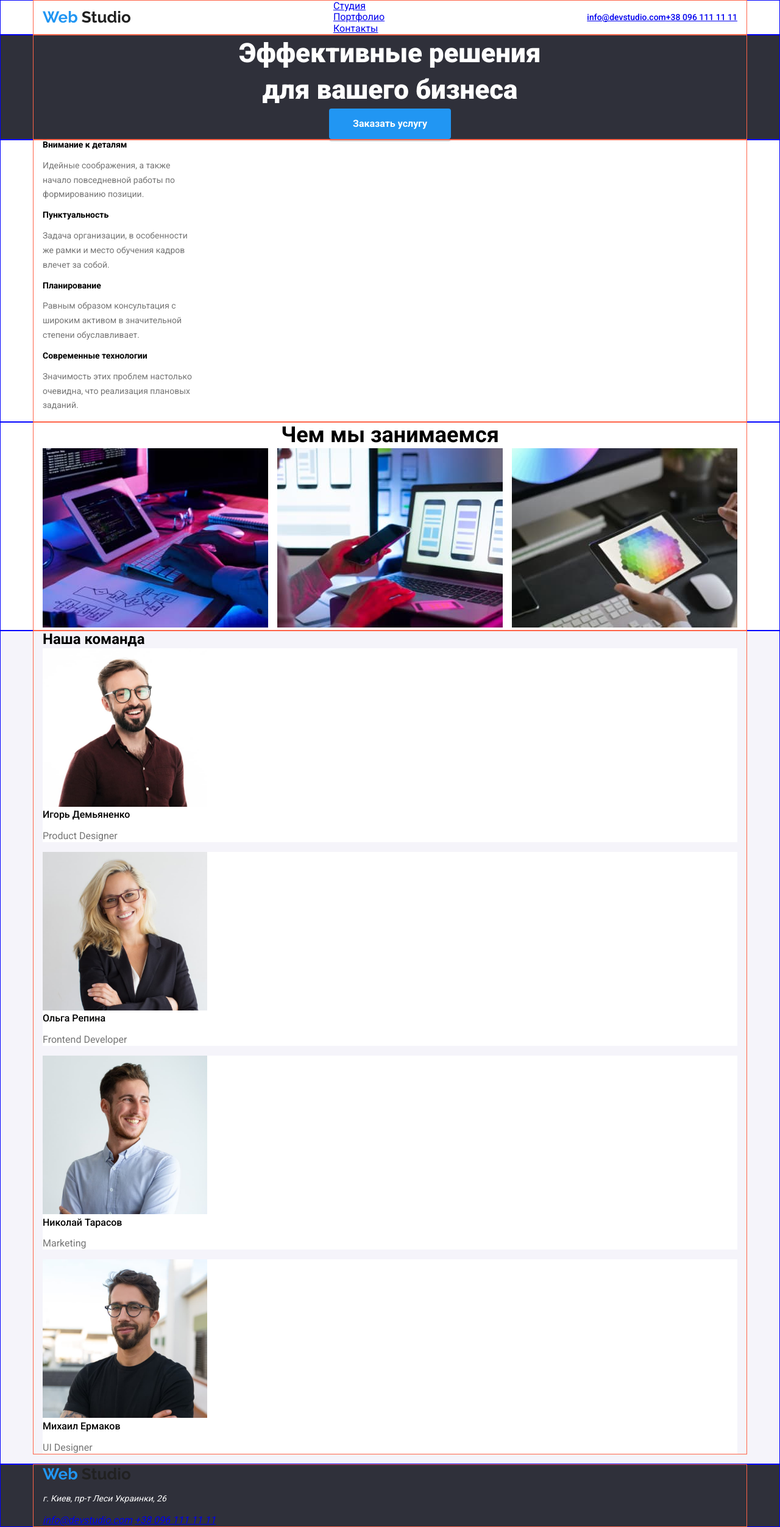
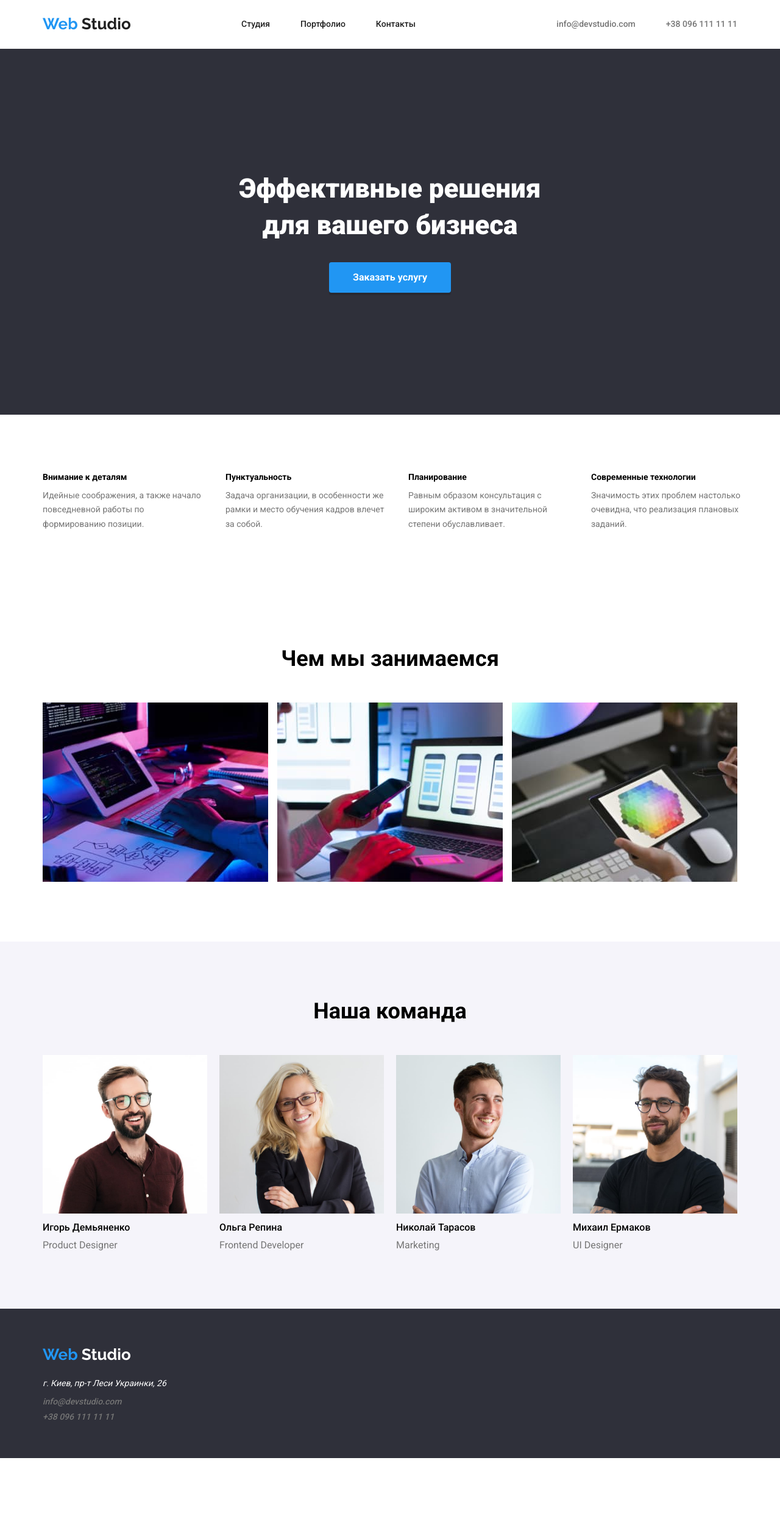
Before and after one commit to Vitaliy131994/goit-markup-hw-03, a plain HTML site: page index.html in a window 1280 px wide. Shown: the whole page at 61% size. After the commit the page ends 2391 px from the top, so only its background shows below. Drawn offline with nearby package versions, Linux system fonts and the light colour scheme.

Commit message:
DZ-3 gotovo

```diff
--- a/css/style.css
+++ b/css/style.css
@@ -16,18 +16,19 @@
   box-sizing: border-box;
 }
 
-header,
+/* header,
 section,
 footer {
   border: 1px solid blue;
-}
+} */
 
 body {
   font-family: 'Roboto', sans-serif;
 }
 
-ul {
-  list-style-type: none;
+ul,
+p {
+  list-style: none;
   margin: 0;
   padding: 0;
 }
@@ -43,7 +44,7 @@ h3 {
   width: 1170px;
   padding: 0 15px;
   margin: 0 auto;
-  outline: 1px solid tomato;
+  /* outline: 1px solid tomato; */
 }
 
 .header {
@@ -54,27 +55,46 @@ h3 {
   display: flex;
   justify-content: space-between;
   align-items: center;
-  /* padding-top: 25px;
-  padding-bottom: 24px; */
+
+  padding: 24px 0 25px 0;
+}
+
+.nav-item-link {
+  text-decoration: none;
+  font-weight: 500;
+  font-size: 14px;
+  line-height: 1.17;
+  color: var(--black-text);
+  margin-right: 50px;
+}
+
+.contacts-item-grey {
+  text-decoration: none;
+  font-weight: 500;
+  font-size: 14px;
+  line-height: 1.17;
+  color: var(--grey-text);
+}
+
+.contacts-item:first-child {
+  margin-right: 50px;
 }
 
 .hero {
   background: var(--back-zakaz);
   max-width: 1600px;
   color: var(--white-text);
-  text-decoration: none;
   margin-left: auto;
   margin-right: auto;
-  /* padding-top: 200px;
-  padding-bottom: 200px; */
   text-align: center;
+  padding: 200px 0 200px 0;
 }
 
 .hero-title {
   font-weight: 900;
   font-size: 44px;
   line-height: 1.36;
-  /* padding-bottom: 40px; */
+  margin-bottom: 30px;
 }
 
 .hero-btn {
@@ -102,7 +122,7 @@ h3 {
   text-align: center;
 }
 
-.text-black {
+.text-blue {
   color: var(--blue-text);
   font-family: 'Raleway', sans-serif;
   font-weight: 700;
@@ -119,21 +139,18 @@ h3 {
   line-height: 1.14;
 }
 
-.nav li {
-  /* margin-right: 50px; */
+
+.nav-list,
+.contacts-list {
+  display: flex;
+
+
 }
 
-.nav-nav li:first-child {
-  /* margin-right: 50px; */
-}
-
-.nav-item,
-.contacts-list {
-  display: flex;
-}
-
-.nav-item:hover,
-.nav-item:focus {
+.nav-item-link:hover,
+.nav-item-link:focus,
+.contacts-item-grey:hover,
+.contacts-item-grey:focus {
   color: var(--blue-text);
 }
 
@@ -145,27 +162,25 @@ h3 {
   line-height: 1.14;
 }
 
-/* .nav-nav-p {
-  text-decoration: none;
-  color: var(--grey-text-op60);
-  font-weight: 500;
-  font-size: 14px;
-  line-height: 1.14;
-} */
-
-.nav-nav-p1 {
-  padding-top: 9px;
+.about {
+  padding: 95px 0 94px 0;
 }
 
-.nav-nav:hover,
-.nav-nav:focus {
-  color: var(--blue-text);
+.about-list {
+  display: flex;
+  justify-content: space-between;
 }
 
-.about {
-  display: flex;
-  /* padding-top: 95px; */
-  justify-content: space-between;
+.about-item {
+  margin-right: 30px;
+}
+
+.about-item:last-child {
+  margin-right: 0px;
+}
+
+.about-title {
+  margin-bottom: 10px;
 }
 
 .about-title {
@@ -179,7 +194,13 @@ h3 {
   color: var(--grey-text);
   font-size: 14px;
   line-height: 1.7;
-  width: 250px;
+  width: 270px;
+  text-align: left;
+  margin: 0;
+}
+
+.doing {
+  padding: 94px 0 94px 0;
 }
 
 .doing-list {
@@ -187,8 +208,17 @@ h3 {
   justify-content: space-between;
 }
 
-.doing {
-  /* padding-top: 94px; */
+.doing-title {
+  font-weight: 700;
+  font-size: 36px;
+  line-height: 1.16;
+  text-align: center;
+  margin-bottom: 50px;
+}
+
+.team {
+  background: var(--back-comanda-prod);
+  padding: 94px 0 94px 0;
 }
 
 .team-text{
@@ -198,36 +228,60 @@ h3 {
   line-height: 1.18;
 }
 
-.doing-title {
+.team-title {
+  margin-bottom: 50px;
   font-weight: 700;
   font-size: 36px;
   line-height: 1.16;
   text-align: center;
 }
 
-.team {
-  background: var(--back-comanda-prod);
-  /* padding: 94px 0; */
+.team-list {
+  display: flex;
+  flex-wrap: wrap;
+  justify-content: space-between;
+}
+
+.team-image {
+  margin-bottom: 10px;
 }
 
 .team-title-worker {
   font-weight: 500;
   font-size: 16px;
   line-height: 1.18;
-  /* padding-top: 30px;
-  padding-bottom: 10px; */
-}
-
-.team-list {
-  margin: 0;
-  padding: 0;
-  background: var(--white-text);
+  margin-bottom: 10px;
 }
 
 .footer {
   background: var(--back-zakaz);
-  /* padding-top: 60px;
-  padding-bottom: 60px; */
+  padding: 60px 0 60px 0;
+  max-width: 1600px;
+  margin-left: auto;
+  margin-right: auto;
+
+
+}
+
+.nav-logo-footer {
+  color: var(--white-text);
+  text-decoration: none;
+  font-family: 'Raleway', sans-serif;
+  font-weight: 700;
+  font-size: 26px;
+  line-height: 1.19;
+  text-align: center;
+  display: inline-block;
+  margin-bottom: 20px;
+}
+
+.text-blue {
+  color: var(--blue-text);
+  font-family: 'Raleway', sans-serif;
+  font-weight: 700;
+  font-size: 26px;
+  line-height: 1.19;
+  text-align: center;
 }
 
 .footer-adress {
@@ -235,28 +289,24 @@ h3 {
   font-weight: 400;
   font-size: 14px;
   line-height: 1.7;
-  /* margin: 0px;
-  padding-top: 20px; */
+  margin-bottom: 9px;
 }
 
-/* .button-p {
-  color: var(--black-text);
+.footer-mail {
+  display: block;
+  text-decoration: none;
   font-weight: 500;
-  font-size: 16px;
-  line-height: 1.62;
-  cursor: pointer;
-} */
+  font-size: 14px;
+  line-height: 1.17;
+  color: var(--grey-text);
+  margin-bottom: 9px;
+}
 
-/* .zagolovok-3-p {
-  font-weight: 700;
-  color: var(--black-text);
-  font-size: 18px;
-  line-height: 2;
-} */
-
-/* .text-3-p {
-  font-weight: 400;
+.footer-tel {
+  display: block;
+  text-decoration: none;
+  font-weight: 500;
+  font-size: 14px;
+  line-height: 1.17;
   color: var(--grey-text);
-  font-size: 16px;
-  line-height: 1.87;
-} */
+}
--- a/index.html
+++ b/index.html
@@ -4,7 +4,7 @@
     <meta charset="UTF-8">
     <meta http-equiv="X-UA-Compatible" content="IE=edge">
     <meta name="viewport" content="width=device-width, initial-scale=1.0">
-    <title>goit-markup-hw-02</title>
+    <title>goit-markup-hw-03</title>
     <link rel="stylesheet" href="./css/normalize.css">
     <link rel="preconnect" href="https://fonts.gstatic.com">
     <link href="https://fonts.googleapis.com/css2?family=Raleway:wght@700&family=Roboto:wght@400;500;700;900&display=swap" rel="stylesheet">
@@ -16,24 +16,24 @@
     <header class="header">
     <div class="container">
     <nav class="header-nav">
-     <a class="nav-logo" href="#top"> <span class="text-black">Web </span>Studio</a>
+     <a class="nav-logo" href="#top"> <span class="text-blue">Web </span>Studio</a>
      <ul class="nav-list">
-         <li>
-             <a class="nav-item" href="index.html">Студия</a>
+         <li class="nav-item">
+             <a class="nav-item-link" href="index.html">Студия</a>
          </li>
-            <li>
-                <a class="nav-item" href="portfolio.html">Портфолио</a>
+            <li class="nav-item">
+                <a class="nav-item-link" href="portfolio.html">Портфолио</a>
             </li>
             <li>
-                <a class="nav-item" href="kn">Контакты</a>
+                <a class="nav-item-link" href="kn">Контакты</a>
             </li>
     </ul>
         <ul class="contacts-list">
-            <li>
-            <a class="nav-item-grey" href="info@devstudio.com">info@devstudio.com</a>
+            <li class="contacts-item">
+            <a class="contacts-item-grey" href="info@devstudio.com">info@devstudio.com</a>
         </li>
-        <li>
-            <a class="nav-item-grey" href="tel:+38 096 111 11 11">+38 096 111 11 11</a>
+        <li class="contacts-item">
+            <a class="contacts-item-grey" href="tel:+38 096 111 11 11">+38 096 111 11 11</a>
         </li>
         </ul>
         </nav>
@@ -67,9 +67,8 @@
         Идейные соображения, а также начало повседневной работы по формированию позиции.
     </p>
     </li>
-    </ul>
 
-<ul class="about-list">
+
     <li class="about-item">
         <h3 class="about-title">
             Пунктуальность
@@ -79,9 +78,9 @@
             Задача организации, в особенности же рамки и место обучения кадров влечет за собой.
         </p>
     </li>
-</ul>
 
-<ul class="about-list">
+
+
     <li class="about-item">
         <h3 class="about-title">
             Планирование
@@ -91,9 +90,9 @@
             Равным образом консультация с широким активом в значительной степени обуславливает.
         </p>
     </li>
-</ul>
 
-<ul class="about-list">
+
+
     <li class="about-item">
         <h3 class="about-title">
             Современные технологии
@@ -103,6 +102,7 @@
             Значимость этих проблем настолько очевидна, что реализация плановых заданий.
         </p>
     </li>
+
 </ul>
 </div>
 </section>
@@ -132,7 +132,7 @@
 </h2>
 <ul class="team-list">
     <li class="team-item">
-        <img class="image-prod" src="./images/img4.jpg" alt="рисунок-4" height="260" width="270">
+        <img class="team-image" src="./images/img4.jpg" alt="рисунок-4" height="260" width="270">
         <h3 class="team-title-worker">
             Игорь Демьяненко
         </h3>
@@ -140,11 +140,11 @@
             Product Designer
         </p>
     </li>
-</ul>
 
-<ul class="team-list">
+
+
     <li class="team-item">
-        <img src="./images/img5.jpg" alt="рисунок-5" height="260" width="270">
+        <img class="team-image" src="./images/img5.jpg" alt="рисунок-5" height="260" width="270">
         <h3 class="team-title-worker">
             Ольга Репина
         </h3>
@@ -152,11 +152,11 @@
             Frontend Developer
         </p>
     </li>
-</ul>
 
-<ul class="team-list">
+
+
     <li class="team-item">
-        <img src="./images/img6.jpg" alt="рисунок-6" height="260" width="270">
+        <img class="team-image" src="./images/img6.jpg" alt="рисунок-6" height="260" width="270">
         <h3 class="team-title-worker">
             Николай Тарасов
         </h3>
@@ -164,11 +164,11 @@
             Marketing
         </p>
     </li>
-</ul>
 
-<ul class="team-list">
+
+
     <li class="team-item">
-        <img src="./images/img7.jpg" alt="рисунок-7" height="260" width="270">
+        <img class="team-image" src="./images/img7.jpg" alt="рисунок-7" height="260" width="270">
         <h3 class="team-title-worker">
             Михаил Ермаков
         </h3>
@@ -184,7 +184,7 @@
 
 <footer class="footer">
 <div class="container">
-<a class="nav-logo" href="#top"> <span class="text-black">Web </span>Studio</a>
+<a class="nav-logo-footer" href="#top"> <span class="text-blue">Web </span>Studio</a>
 <address class="adress">
 <p class="footer-adress">
     г. Киев, пр-т Леси Украинки, 26
```
Also changed, not shown: 1 other file.
